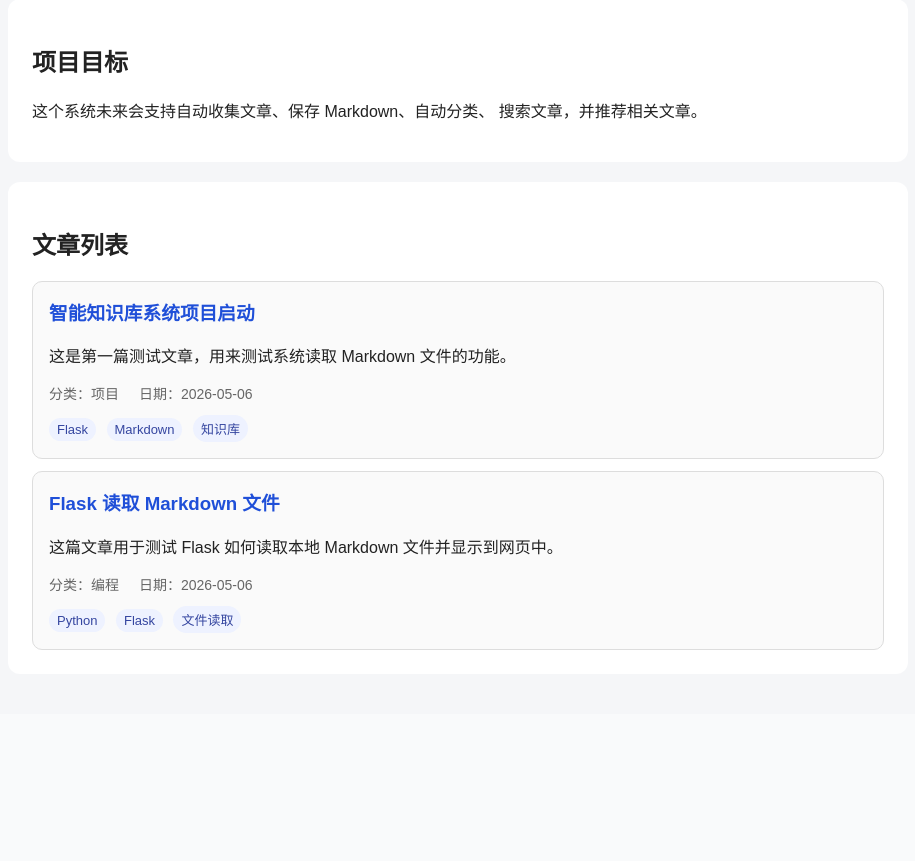
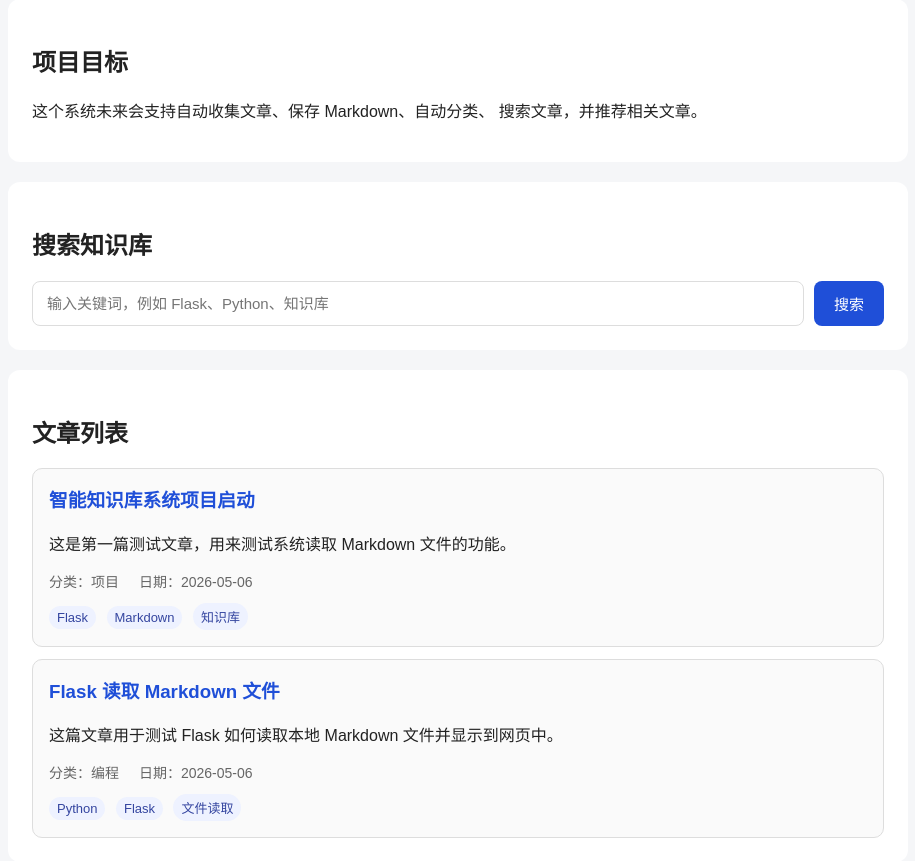
Before and after one commit to JY-cn-jn/smart-knowledge-hub, a Flask app: page / in a window 1280 px wide. Shown: the part 214-1075 px from the top of the page, without its empty margins (182-1097 px from the left). Before the commit the page ends 864 px from the top, so only its background shows below. Run offline with Flask 3, Linux system fonts and the light colour scheme; data comes from the database, SQL or seed files in the repository.

Commit message:
添加文章搜索功能

```diff
--- a/app.py
+++ b/app.py
@@ -1,13 +1,17 @@
 import os
 
 from dotenv import load_dotenv
-from flask import Flask, render_template, abort
+from flask import Flask, render_template, abort, request
 import markdown
 
 from database.db import init_database
 from models.article import Article
 from services.article_service import get_article_by_slug
-from services.index_service import sync_articles_to_db, get_all_articles_from_db
+from services.index_service import (
+    sync_articles_to_db,
+    get_all_articles_from_db,
+    search_articles
+)
 
 # 读取 .env 文件
 load_dotenv()
@@ -38,6 +42,27 @@ def index():
     return render_template("index.html", articles=articles)
 
 
+@app.route("/search")
+def search():
+    """
+    搜索页面。
+    从 URL 里读取 q 参数，然后搜索文章。
+    例如：/search?q=Flask
+    """
+    keyword = request.args.get("q", "").strip()
+
+    # 每次搜索前同步一次，保证新 Markdown 也能搜到
+    sync_articles_to_db()
+
+    results = search_articles(keyword)
+
+    return render_template(
+        "search.html",
+        keyword=keyword,
+        articles=results
+    )
+
+
 @app.route("/article/<slug>")
 def article_detail(slug):
     """
--- a/services/index_service.py
+++ b/services/index_service.py
@@ -1,4 +1,6 @@
 import json
+
+from sqlalchemy import or_
 
 from database.db import db
 from models.article import Article
@@ -31,7 +33,7 @@ def sync_articles_to_db():
             )
             db.session.add(article)
         else:
-            # 如果已经存在，就更新信息
+            # 如果已经存在，就更新文章索引
             article.title = item["title"]
             article.summary = item["summary"]
             article.category = item["category"]
@@ -51,3 +53,37 @@ def get_all_articles_from_db():
     articles = Article.query.order_by(Article.created_at.desc()).all()
 
     return [article.to_dict() for article in articles]
+
+
+def search_articles(keyword):
+    """
+    根据关键词搜索文章。
+
+    目前搜索范围：
+    1. 标题 title
+    2. 摘要 summary
+    3. 分类 category
+    4. 标签 tags
+
+    注意：
+    tags 在数据库里是 JSON 字符串，
+    所以这里也可以用 like 做简单匹配。
+    """
+    keyword = keyword.strip()
+
+    # 如果用户没有输入关键词，直接返回空列表
+    if not keyword:
+        return []
+
+    search_text = f"%{keyword}%"
+
+    articles = Article.query.filter(
+        or_(
+            Article.title.like(search_text),
+            Article.summary.like(search_text),
+            Article.category.like(search_text),
+            Article.tags.like(search_text)
+        )
+    ).order_by(Article.created_at.desc()).all()
+
+    return [article.to_dict() for article in articles]
--- a/static/style.css
+++ b/static/style.css
@@ -104,3 +104,37 @@ header p {
     padding: 2px 5px;
     border-radius: 4px;
 }
+
+.search-box {
+    background: white;
+    padding: 24px;
+    border-radius: 12px;
+    margin-bottom: 20px;
+}
+
+.search-box form {
+    display: flex;
+    gap: 10px;
+}
+
+.search-box input {
+    flex: 1;
+    padding: 12px 14px;
+    border: 1px solid #ddd;
+    border-radius: 8px;
+    font-size: 15px;
+}
+
+.search-box button {
+    padding: 12px 20px;
+    border: none;
+    border-radius: 8px;
+    background: #1f4fd8;
+    color: white;
+    font-size: 15px;
+    cursor: pointer;
+}
+
+.search-box button:hover {
+    background: #173fb0;
+}
--- a/templates/index.html
+++ b/templates/index.html
@@ -19,6 +19,19 @@
                 这个系统未来会支持自动收集文章、保存 Markdown、自动分类、
                 搜索文章，并推荐相关文章。
             </p>
+        </section>
+
+        <section class="search-box">
+            <h2>搜索知识库</h2>
+
+            <form action="{{ url_for('search') }}" method="get">
+                <input
+                    type="text"
+                    name="q"
+                    placeholder="输入关键词，例如 Flask、Python、知识库"
+                >
+                <button type="submit">搜索</button>
+            </form>
         </section>
 
         <section class="articles">
```
Also changed, not shown: templates/search.html (added, +74 -0 lines).
